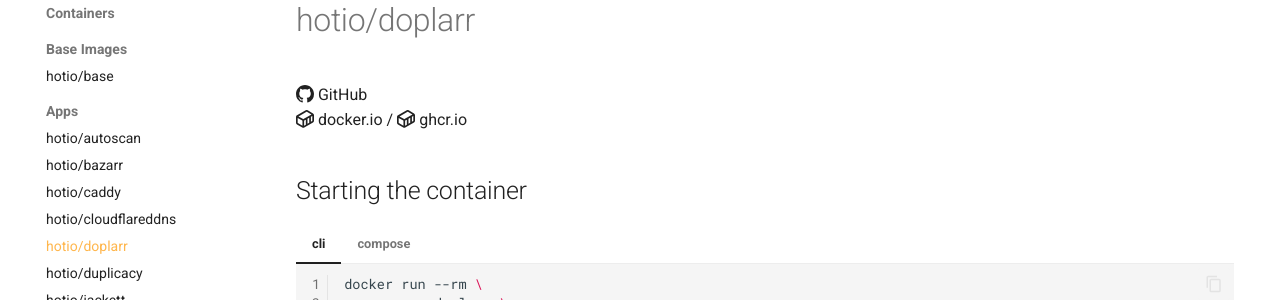
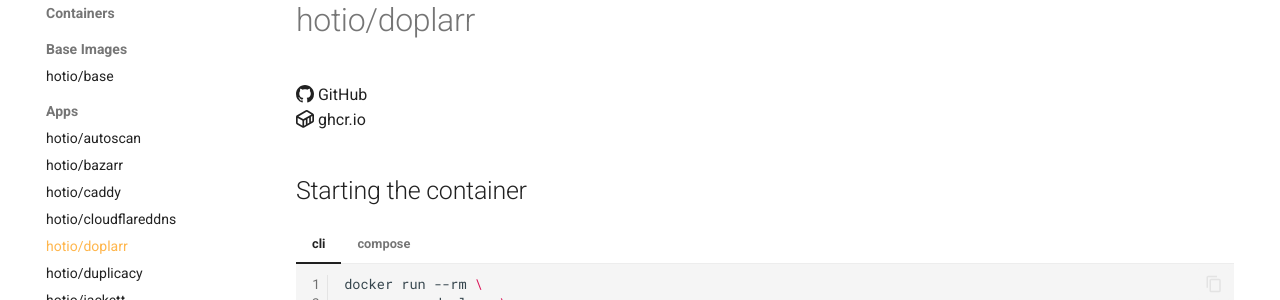
Before and after one commit to hotio/website, an MkDocs documentation site: the page built from docs/containers/doplarr.md, in a window 1280 px wide and 900 px high. Shown: the part 146-446 px from the top of the window. Built offline with MkDocs 1.6.1 and Material for MkDocs 9.7.7, drawn with Linux system fonts in a browser that asks for light colours.

Commit message:
remove Docker Hub links

```diff
--- a/docs/javascripts/loadJSON.js
+++ b/docs/javascripts/loadJSON.js
@@ -2,7 +2,6 @@
     var image = document.getElementsByTagName("h1")[0].innerHTML;
     const splitImage = image.split("/");
     document.getElementById("github-link").href="https://github.com/" + image;
-    document.getElementById("dockerio-link").href="https://hub.docker.com/r/" + image;
     document.getElementById("ghcrio-link").href="https://github.com/orgs/" + splitImage[0] + "/packages/container/package/" + splitImage[1];
 
     $.getJSON('https://raw.githubusercontent.com/' + image + '/master/links.json', function(data) {
--- a/includes/header-links.md
+++ b/includes/header-links.md
@@ -1,4 +1,3 @@
 :octicons-mark-github-16: <a id=github-link href="" class="header-icons" target="_blank" rel="noopener">GitHub</a><br>
-:octicons-container-16: <a id=dockerio-link href="" class="header-icons" target="_blank" rel="noopener">docker.io</a> /
 :octicons-container-16: <a id=ghcrio-link href="" class="header-icons" target="_blank" rel="noopener">ghcr.io</a>
 <div id="project-links"></div>
```
